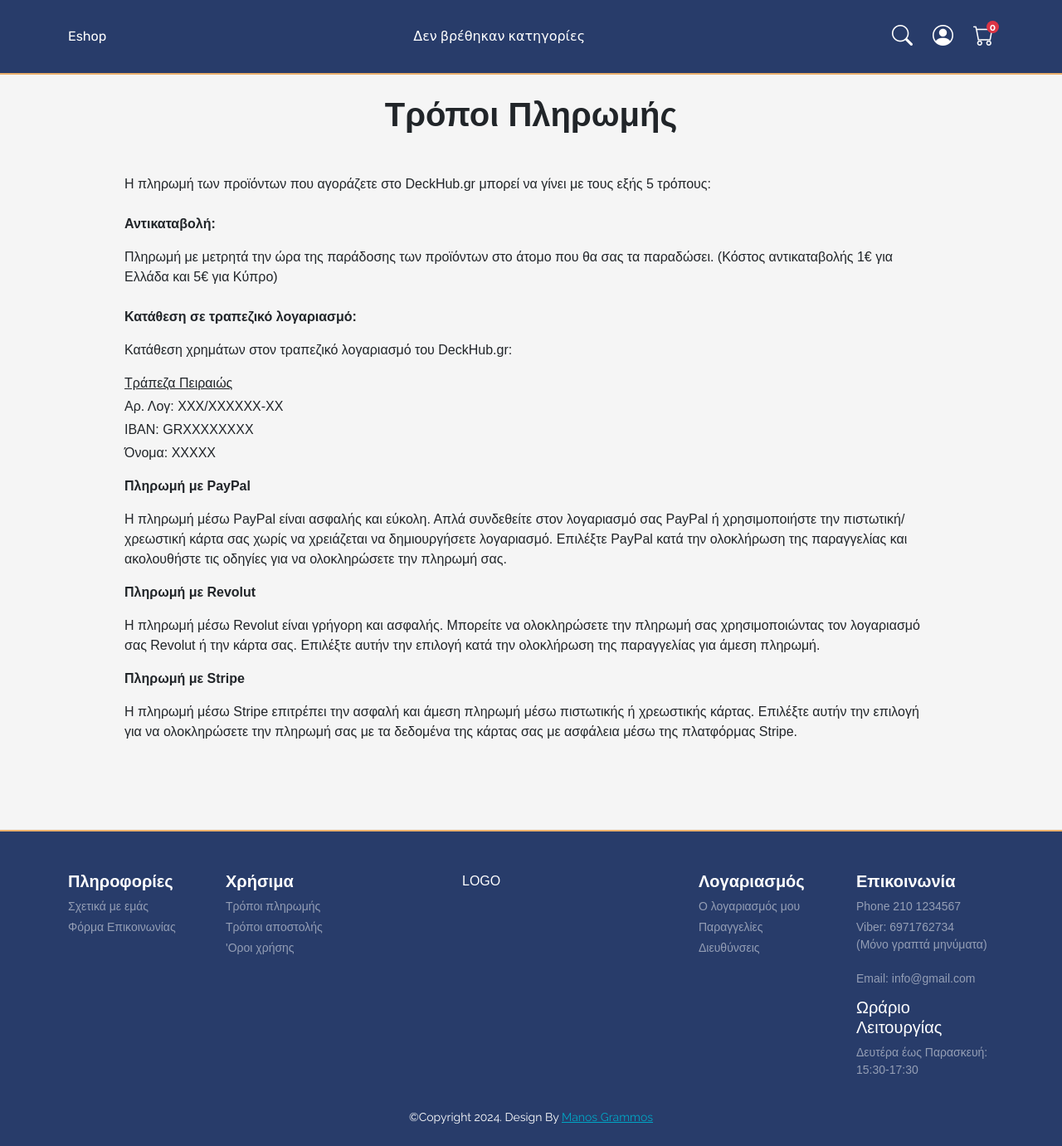
After one commit to ManosGra/deckhub.gr, a PHP site: page /payments in a window 1280 px wide. The commit adds this page. Shown: the whole page at 83% size. Run offline with PHP 8.4, Linux system fonts and the light colour scheme; data that the repository does not hold is empty; some libraries are stand-ins or nearby versions; some web fonts are replaced.

Commit message:
payments

```diff
--- a/includes/footer.php
+++ b/includes/footer.php
@@ -13,7 +13,7 @@
       <div class="col-lg-3 col-12 mb-2">
         <h4 class="fw-bold font-size-20">Χρήσιμα</h4>
         <div class="d-flex flex-column flex-wrap">
-          <a href="#" class="text-decoration-none  font-size-14 text-white-50 pb-1">Τρόποι πληρωμής</a>
+          <a href="payments" class="text-decoration-none  font-size-14 text-white-50 pb-1">Τρόποι πληρωμής</a>
           <a href="#" class="text-decoration-none  font-size-14 text-white-50 pb-1">Τρόποι αποστολής</a>
           <a href="#" class="text-decoration-none  font-size-14 text-white-50 pb-1">'Οροι χρήσης</a>
         </div>
--- /dev/null
+++ b/payments.php
@@ -0,0 +1,50 @@
+<?php include 'includes/header.php'; ?>
+
+<?php include 'includes/navigation.php'; ?>
+
+<section id="payments">
+    <div class="container-lg">
+        <h1 class="text-center fw-bold mt-4 mb-5">Τρόποι Πληρωμής</h1>
+
+        <div class="payment-rules px-5">
+            <p class="mt-4">Η πληρωμή των προϊόντων που αγοράζετε στο DeckHub.gr μπορεί να γίνει με τους εξής 5 τρόπους:
+            </p>
+
+            <p class="mt-4 mb-3"><strong>Αντικαταβολή:</strong></p>
+
+            <p class="mb-2">Πληρωμή με μετρητά την ώρα της παράδοσης των προϊόντων στο άτομο που θα σας τα παραδώσει.
+                (Κόστος
+                αντικαταβολής 1€ για Ελλάδα και 5€ για Κύπρο)</p>
+
+            <p class="mt-4"><strong>Κατάθεση σε τραπεζικό λογαριασμό:</strong></p>
+
+            <p class="mb-3">Κατάθεση χρημάτων στον τραπεζικό λογαριασμό του DeckHub.gr:</p>
+
+            <p class="mb-1 mt-2"><u>Τράπεζα Πειραιώς</u></p>
+            <p class="mb-1">Αρ. Λογ: ΧΧΧ/ΧΧΧΧΧΧ-ΧΧ</p>
+            <p class="mb-1">IBAN: GRΧΧΧΧΧΧΧΧ</p>
+            <p class="mb-3">Όνομα: ΧΧΧΧΧ</p>
+
+            <p><strong>Πληρωμή με PayPal</strong></p>
+
+            <p>Η πληρωμή μέσω PayPal είναι ασφαλής και εύκολη. Απλά συνδεθείτε στον λογαριασμό σας PayPal ή
+                χρησιμοποιήστε την πιστωτική/χρεωστική κάρτα σας χωρίς να χρειάζεται να δημιουργήσετε λογαριασμό.
+                Επιλέξτε PayPal κατά την ολοκλήρωση της παραγγελίας και ακολουθήστε τις οδηγίες για να ολοκληρώσετε την
+                πληρωμή σας.</p>
+
+            <p><strong>Πληρωμή με Revolut</strong></p>
+
+            <p>Η πληρωμή μέσω Revolut είναι γρήγορη και ασφαλής. Μπορείτε να ολοκληρώσετε την πληρωμή σας
+                χρησιμοποιώντας τον λογαριασμό σας Revolut ή την κάρτα σας. Επιλέξτε αυτήν την επιλογή κατά την
+                ολοκλήρωση της παραγγελίας για άμεση πληρωμή.</p>
+
+            <p><strong>Πληρωμή με Stripe</strong></p>
+
+            <p>Η πληρωμή μέσω Stripe επιτρέπει την ασφαλή και άμεση πληρωμή μέσω πιστωτικής ή χρεωστικής κάρτας.
+                Επιλέξτε αυτήν την επιλογή για να ολοκληρώσετε την πληρωμή σας με τα δεδομένα της κάρτας σας με ασφάλεια
+                μέσω της πλατφόρμας Stripe.</p>
+        </div>
+    </div>
+</section>
+
+<?php include 'includes/footer.php'; ?>
--- a/sass/include/global.scss
+++ b/sass/include/global.scss
@@ -428,3 +428,7 @@ img.fade-in {
 #contact{
     padding: 90px;
 }
+
+#payments{
+    padding: 90px;
+}
--- a/style.css
+++ b/style.css
@@ -373,6 +373,10 @@ img.fade-in {
   }
 }
 #contact {
+  padding: 90px;
+}
+
+#payments {
   padding: 90px;
 }
 
```
Also changed, not shown: 1 other file.
